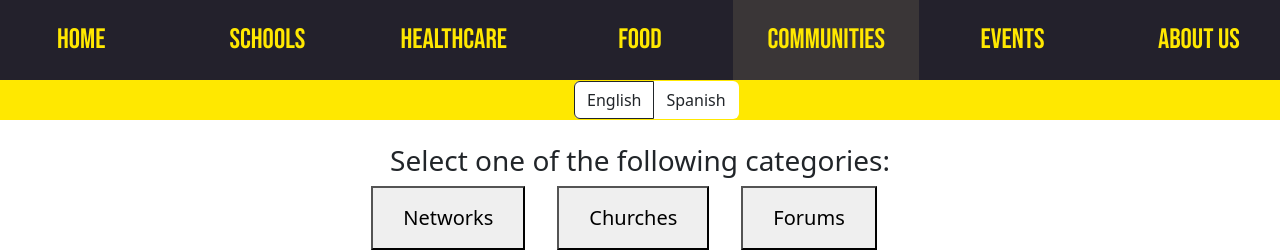
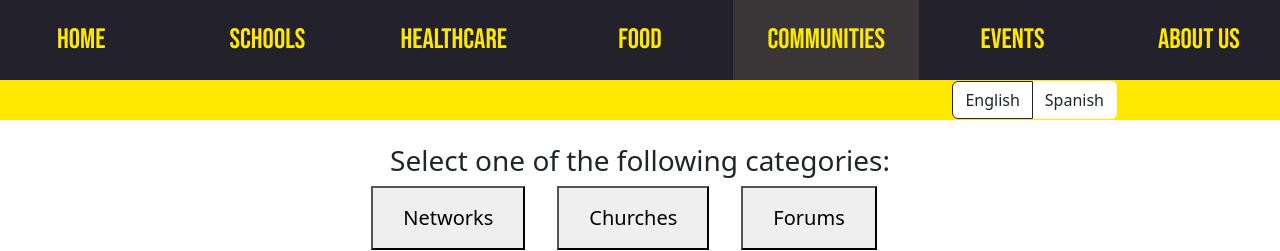
Before and after one commit to ColeJMitchell/brb-website, a Django app: template src/templates/communities_forums.html in a window 1280 px wide. Shown: the top 251 px of the page. Run offline with Django 5.2, Linux system fonts and the light colour scheme; the template is opened without the code that fills it, so the values that code supplies are empty; some libraries are stand-ins or nearby versions.

Commit message:
Update communities_forums.html

```diff
--- a/src/templates/communities_forums.html
+++ b/src/templates/communities_forums.html
@@ -309,7 +309,6 @@
         </div>
          <!-- yellow bar -->
          <div class="row d-flex justify-content-around" style="background-color: #ffe800; height: 5vh;">
-            <div class="col-6 d-flex justify-content-center align-items-center">
             <!-- language button -->
             <div class="col-10 d-flex justify-content-end align-items-center">
                 <div class="btn-group" role="group" aria-label="Language selection" style="background-color: white;">
@@ -318,7 +317,6 @@
 
                     <input type="radio" class="btn-check" name="language" id="spanish" autocomplete="off">
                     <label class="btn select-button" for="spanish">Spanish</label>
-                    </div>
                 </div>
             </div>
         </div>
```
Lines whose indentation alone changed are shown as unchanged.
